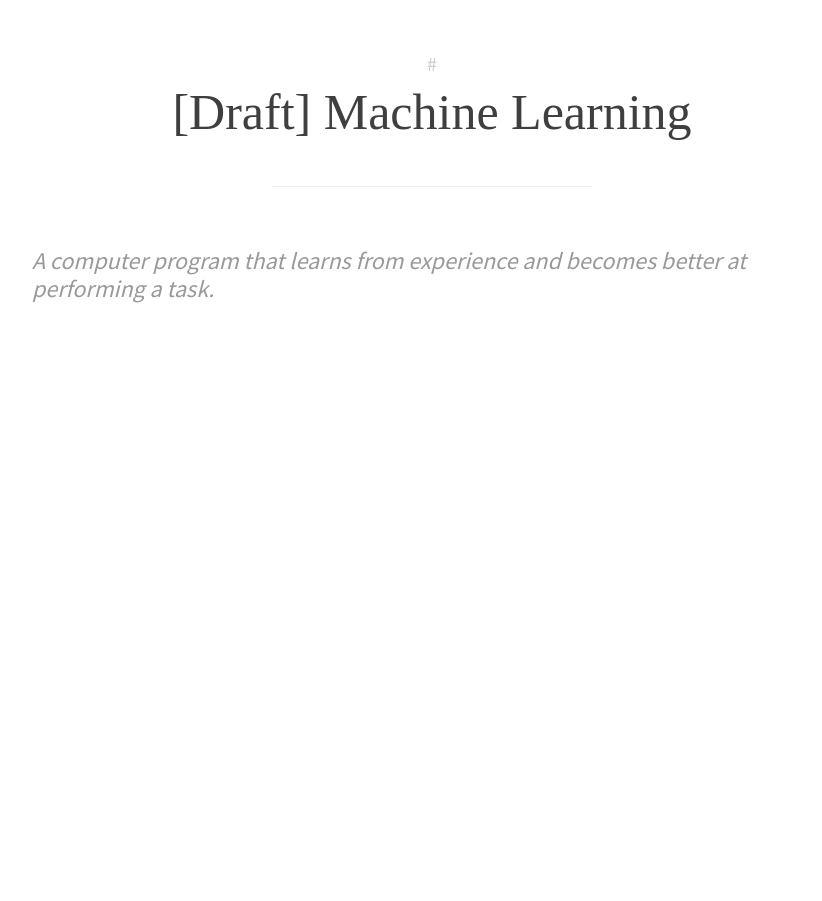
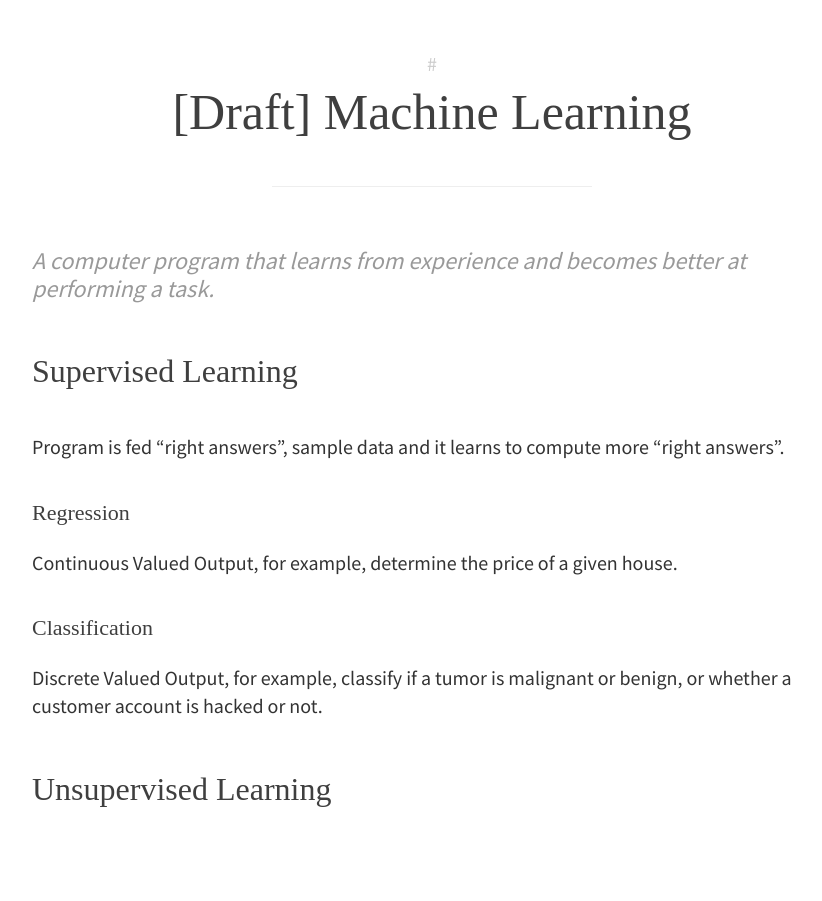
Before and after one commit to rbt91/rbt91.github.io, a Jekyll site: the page built from _posts/2014-01-23-machine-learning.md, in a window 1280 px wide. Shown: the whole page, without its empty margins (208-1030 px from the left). Built offline with Jekyll 4.4.1, drawn with Linux system fonts in a browser that asks for light colours; some web fonts are replaced.

Commit message:
Update 2014-01-23-machine-learning.md

```diff
--- a/_posts/2014-01-23-machine-learning.md
+++ b/_posts/2014-01-23-machine-learning.md
@@ -6,3 +6,15 @@ tags:   machine_learning
 ---
 
 > A computer program that learns from experience and becomes better at performing a task.
+
+## Supervised Learning
+
+Program is fed "right answers", sample data and it learns to compute more "right answers".
+
+### Regression
+Continuous Valued Output, for example, determine the price of a given house.
+
+### Classification
+Discrete Valued Output, for example, classify if a tumor is malignant or benign, or whether a customer account is hacked or not.
+
+## Unsupervised Learning
```
